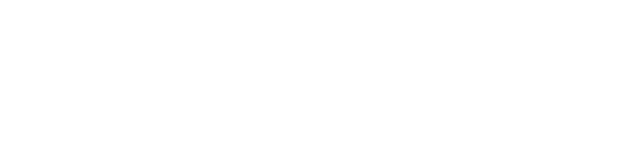
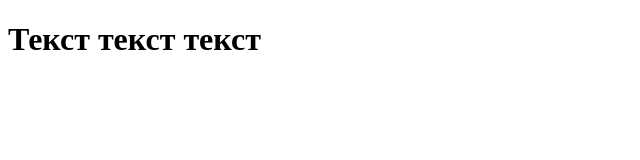
Before and after one commit to valtnativ/git-basics, a plain HTML site: page index.html in a window 1280 px wide. Shown: the whole page, without its empty margins (0-640 px from the left). Drawn offline with Linux system fonts and the light colour scheme.

Commit message:
added index.html

```diff
--- a/index.html
+++ b/index.html
@@ -3,6 +3,7 @@
 <head>
     <meta charset="UTF-8">
     <title>Title</title>
+    <h1> Текст текст текст</h1>
 </head>
 <body>
 
--- a/stules/styles.css
+++ b/stules/styles.css
@@ -1,3 +1,5 @@
 h1 {
   font-weight: normal;
+
+ Текст текст текст
 }
```
